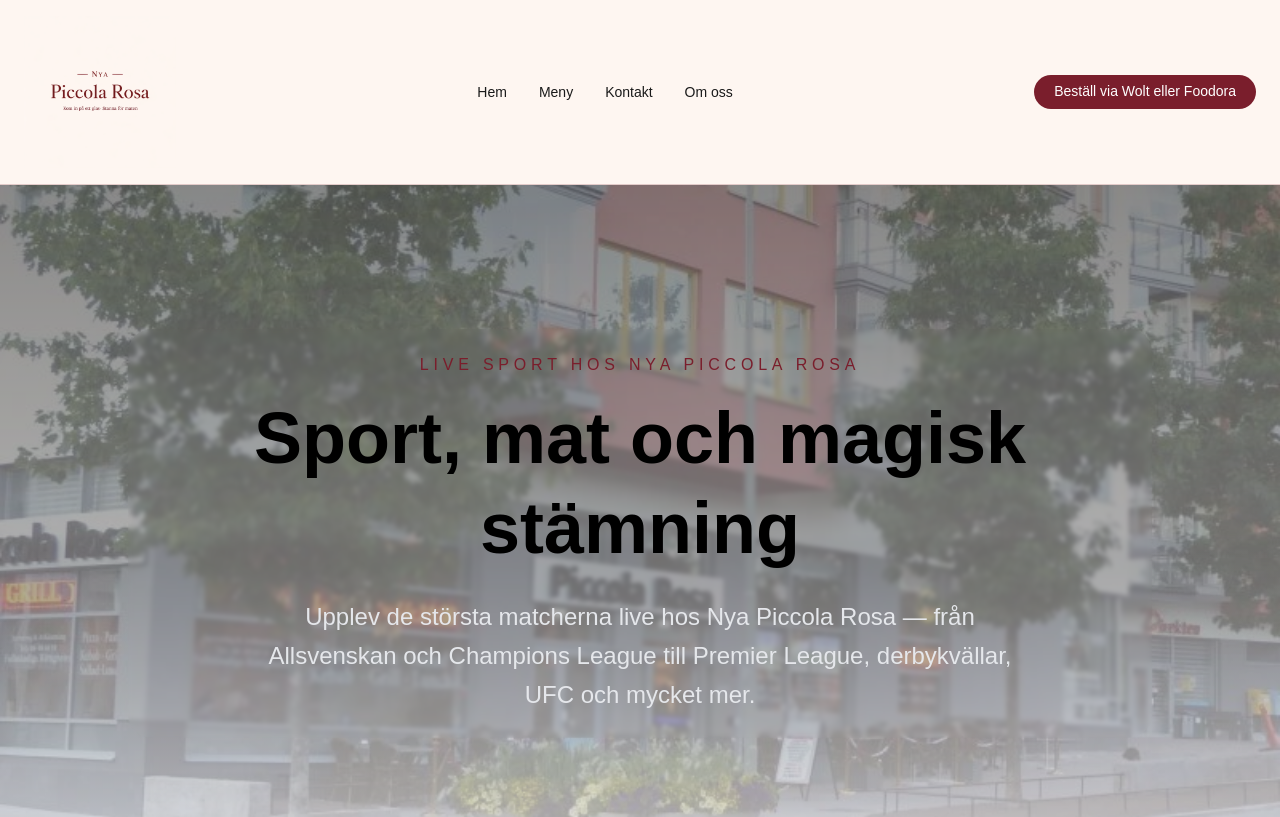
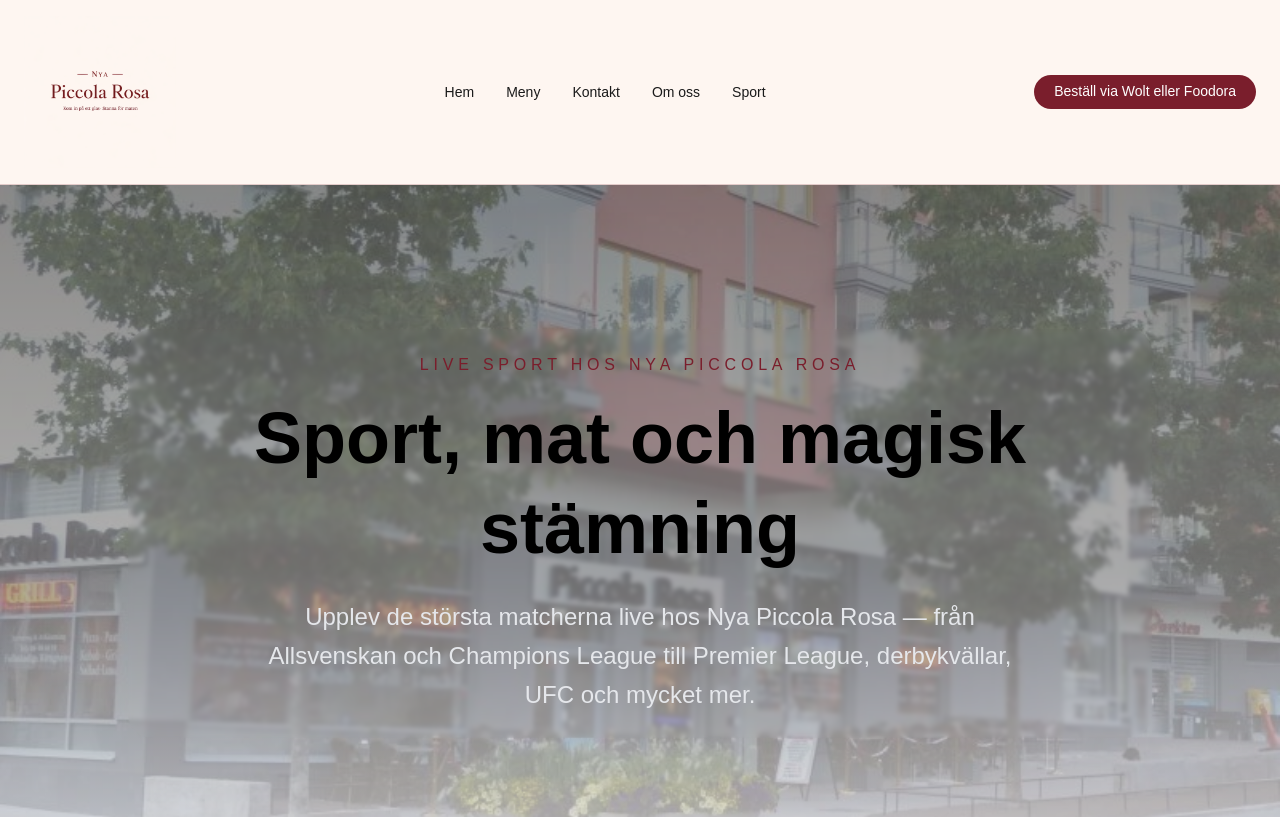
Before and after one commit to OggyOggelito/piccola-rosa-website, a Next.js app: page /sport in a window 1280 px wide. Shown: the top 817 px of the page. Built offline with nearby package versions, Linux system fonts and the light colour scheme.

Commit message:
Added navbar sport

```diff
--- a/src/app/components/Navbar.tsx
+++ b/src/app/components/Navbar.tsx
@@ -14,6 +14,7 @@ export default function Navbar() {
         <a href="/menu" className="hover:text-[#7A1E2C] transition">Meny</a>
         <a href="/contact" className="hover:text-[#7A1E2C] transition">Kontakt</a>
         <a href="/om-oss" className="hover:text-[#7A1E2C] transition">Om oss</a>
+        <a href="/sport" className="hover:text-[#7A1E2C] transition">Sport</a>
       </div>
 
       <a
```
